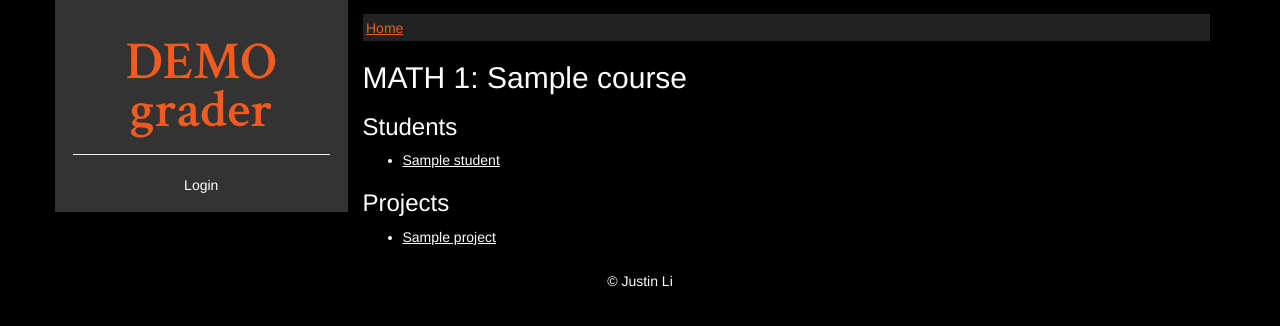
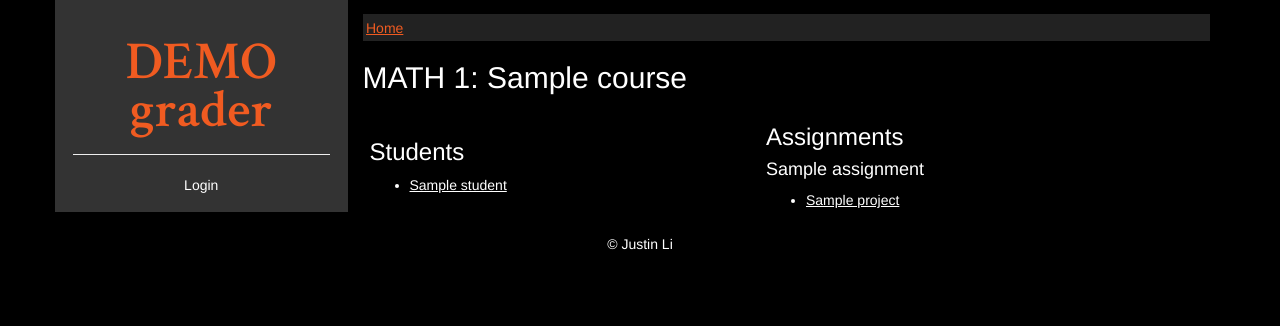
Before and after one commit to justinnhli/demograder, a Django app: template demograder/templates/demograder/instructor/course.html in a window 1280 px wide. Shown: the top 326 px of the page. Run offline with Django 3.2, Linux system fonts and the light colour scheme; data comes from the database, SQL or seed files in the repository; tables that the repository leaves empty hold one stand-in row (values such as "Sample post"); the template is opened without the code that fills it: values that come from a table or form of the project are taken from there, most other values are stand-ins (such as "Sample title", 1, 10 or a date in 2020); parts of the project's set-up code (start-up, migrations or seed data) failed here and were passed over; some libraries are stand-ins or nearby versions.

Commit message:
add assignment attribute for projects

```diff
--- a/demograder/models.py
+++ b/demograder/models.py
@@ -94,6 +94,7 @@ def _project_path(instance, filename):
 
 class Project(models.Model):
     course = models.ForeignKey(Course)
+    assignment = models.CharField(max_length=200)
     name = models.CharField(max_length=200)
     script = models.FileField(upload_to=_project_path, blank=True)
     filename = models.CharField(max_length=200)
--- a/demograder/templates/demograder/instructor/course.html
+++ b/demograder/templates/demograder/instructor/course.html
@@ -10,20 +10,40 @@
 <!-- begin demograder/instructor/course.html:content -->
 <h2>{{ course.catalog_id}}: {{ course.title }}</h2>
 
+<table>
+	<tr>
+		<td style="border-style:none;">
+
 			<h3>Students</h3>
-
 			<ul>
 				{% for student in students %}
 					<li><a href="{% url 'instructor_student' student.id %}">{{ student.name }}</a></li>
 				{% endfor %}
 			</ul>
 
-<h3>Projects</h3>
+		</td>
+		<td style="border-style:none;">
 
+			<h3>Assignments</h3>
+			{% if assignments %}
+				{% for assignment in assignments %}
+					<h4>{{ assignment.name }}</h4>
 					<ul>
-	{% for project in projects %}
-		<li><a href="{% url 'instructor_project' project.id %}">{{ project.name }}</a></li>
+						{% for project in assignment.projects %}
+							{% if not project.hidden or user.is_superuser %}
+								<li>
+									<a href="{% url 'project' project.id %}">{{ project.name }}</a>
+								</li>
+							{% endif %}
 						{% endfor %}
 					</ul>
+				{% endfor %}
+			{% else %}
+				This course currently has no projects.
+			{% endif %}
+
+		</td>
+	</tr>
+</table>
 <!-- end demograder/instructor/course.html:content -->
 {% endblock %}
```
Also changed, not shown: demograder/instructor_views.py (+8 -3 lines), demograder/templates/demograder/course.html (+6 -3 lines), demograder/views.py (+9 -1 lines). Lines whose indentation alone changed are shown as unchanged.
